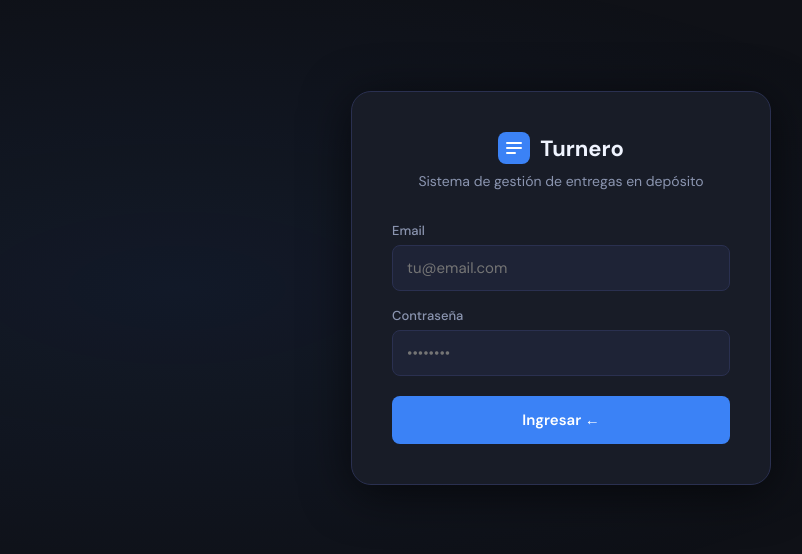
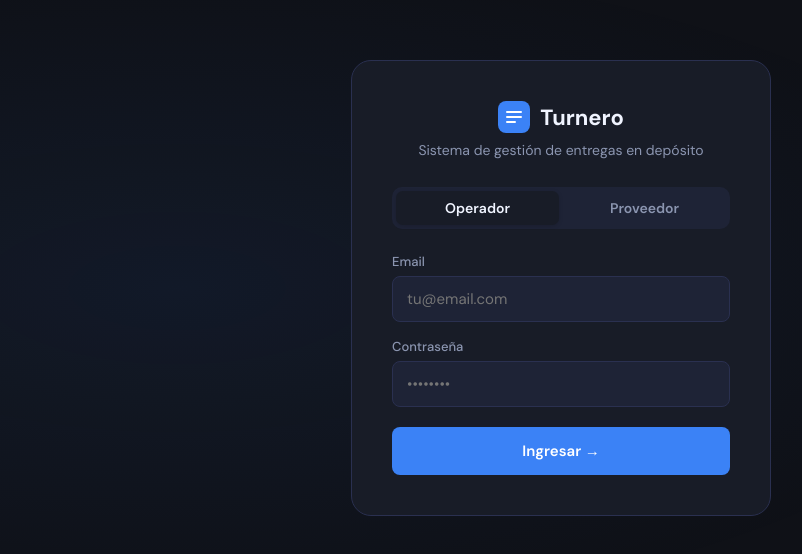
Before and after one commit to SantiagoPQ2/turnero, a React (Vite) app: page / in a window 1280 px wide. Shown: the part 112-666 px from the top of the page, without its empty margins (79-881 px from the left). Built offline with nearby package versions, Linux system fonts and the light colour scheme; no server answers.

Commit message:
Update Login.tsx

```diff
--- a/src/pages/Login.tsx
+++ b/src/pages/Login.tsx
@@ -2,17 +2,41 @@ import { useState, CSSProperties } from 'react'
 import { supabase } from '../lib/supabase'
 
 export default function Login() {
+  const [mode, setMode] = useState<'auth' | 'proveedor'>('auth')
   const [email, setEmail] = useState('')
   const [password, setPassword] = useState('')
+  const [nombre, setNombre] = useState('')
   const [loading, setLoading] = useState(false)
   const [error, setError] = useState('')
 
-  const handleSubmit = async (e: React.FormEvent) => {
+  const handleAuthLogin = async (e: React.FormEvent) => {
     e.preventDefault()
     setError('')
     setLoading(true)
     const { error } = await supabase.auth.signInWithPassword({ email, password })
     if (error) setError('Email o contraseña incorrectos')
+    setLoading(false)
+  }
+
+  const handleProveedorLogin = async (e: React.FormEvent) => {
+    e.preventDefault()
+    setError('')
+    setLoading(true)
+    const { data, error } = await supabase
+      .from('z_perfiles')
+      .select('*')
+      .eq('nombre', nombre)
+      .eq('password', password)
+      .eq('rol', 'proveedor')
+      .single()
+    if (error || !data) {
+      setError('Nombre o contraseña incorrectos')
+      setLoading(false)
+      return
+    }
+    // Login exitoso como proveedor — guardamos en localStorage
+    localStorage.setItem('proveedor_perfil', JSON.stringify(data))
+    window.location.href = '/proveedor'
     setLoading(false)
   }
 
@@ -33,18 +57,51 @@ export default function Login() {
           <p style={s.subtitle}>Sistema de gestión de entregas en depósito</p>
         </div>
 
-        <form onSubmit={handleSubmit} style={s.form}>
+        {/* Toggle */}
+        <div style={s.toggle}>
+          <button style={{ ...s.toggleBtn, ...(mode === 'auth' ? s.toggleActive : {}) }} onClick={() => { setMode('auth'); setError('') }}>
+            Operador
+          </button>
+          <button style={{ ...s.toggleBtn, ...(mode === 'proveedor' ? s.toggleActive : {}) }} onClick={() => { setMode('proveedor'); setError('') }}>
+            Proveedor
+          </button>
+        </div>
+
+        {mode === 'auth' ? (
+          <form onSubmit={handleAuthLogin} style={s.form}>
             <div style={s.field}>
               <label style={s.label}>Email</label>
-            <input style={s.input} type="email" placeholder="tu@email.com" value={email} onChange={e => setEmail(e.target.value)} required autoComplete="email" />
+              <input style={s.input} type="email" placeholder="tu@email.com"
+                value={email} onChange={e => setEmail(e.target.value)} required autoComplete="email" />
             </div>
             <div style={s.field}>
               <label style={s.label}>Contraseña</label>
-            <input style={s.input} type="password" placeholder="••••••••" value={password} onChange={e => setPassword(e.target.value)} required autoComplete="current-password" />
+              <input style={s.input} type="password" placeholder="••••••••"
+                value={password} onChange={e => setPassword(e.target.value)} required autoComplete="current-password" />
             </div>
             {error && <div style={s.error}>⚠ {error}</div>}
-          <button type="submit" style={s.btn} disabled={loading}>{loading ? 'Ingresando...' : 'Ingresar ←'}</button>
+            <button type="submit" style={s.btn} disabled={loading}>
+              {loading ? 'Ingresando...' : 'Ingresar →'}
+            </button>
           </form>
+        ) : (
+          <form onSubmit={handleProveedorLogin} style={s.form}>
+            <div style={s.field}>
+              <label style={s.label}>Nombre de empresa</label>
+              <input style={s.input} type="text" placeholder="Ej: Quickfood"
+                value={nombre} onChange={e => setNombre(e.target.value)} required />
+            </div>
+            <div style={s.field}>
+              <label style={s.label}>Contraseña</label>
+              <input style={s.input} type="password" placeholder="••••••••"
+                value={password} onChange={e => setPassword(e.target.value)} required />
+            </div>
+            {error && <div style={s.error}>⚠ {error}</div>}
+            <button type="submit" style={{ ...s.btn, background: '#f59e0b' }} disabled={loading}>
+              {loading ? 'Ingresando...' : 'Ingresar →'}
+            </button>
+          </form>
+        )}
       </div>
     </div>
   )
@@ -53,11 +110,14 @@ export default function Login() {
 const s: Record<string, CSSProperties> = {
   wrapper: { minHeight: '100vh', display: 'flex', alignItems: 'center', justifyContent: 'center', padding: '24px', position: 'relative' },
   bg: { position: 'fixed', inset: 0, background: 'radial-gradient(ellipse at 20% 50%, rgba(59,130,246,0.08) 0%, transparent 60%)', pointerEvents: 'none' },
-  card: { width: '100%', maxWidth: '420px', background: 'var(--surface)', border: '1px solid var(--border)', borderRadius: '20px', padding: '40px', boxShadow: 'var(--shadow-lg)', position: 'relative' },
-  header: { textAlign: 'center', marginBottom: '32px' },
+  card: { width: '100%', maxWidth: '420px', background: 'var(--surface)', border: '1px solid var(--border)', borderRadius: '20px', padding: '40px', position: 'relative' },
+  header: { textAlign: 'center', marginBottom: '28px' },
   logo: { display: 'flex', alignItems: 'center', justifyContent: 'center', gap: '10px', marginBottom: '8px' },
   logoText: { fontSize: '22px', fontWeight: '700' },
   subtitle: { color: 'var(--text2)', fontSize: '14px' },
+  toggle: { display: 'flex', background: 'var(--surface2)', borderRadius: '10px', padding: '4px', marginBottom: '24px', gap: '4px' },
+  toggleBtn: { flex: 1, padding: '8px', borderRadius: '7px', border: 'none', background: 'none', color: 'var(--text2)', fontWeight: '600', fontSize: '14px', cursor: 'pointer' },
+  toggleActive: { background: 'var(--surface)', color: 'var(--text)', boxShadow: '0 1px 4px rgba(0,0,0,0.15)' },
   form: { display: 'flex', flexDirection: 'column', gap: '16px' },
   field: { display: 'flex', flexDirection: 'column', gap: '6px' },
   label: { fontSize: '13px', fontWeight: '500', color: 'var(--text2)' },
```
Lines whose indentation alone changed are shown as unchanged.
